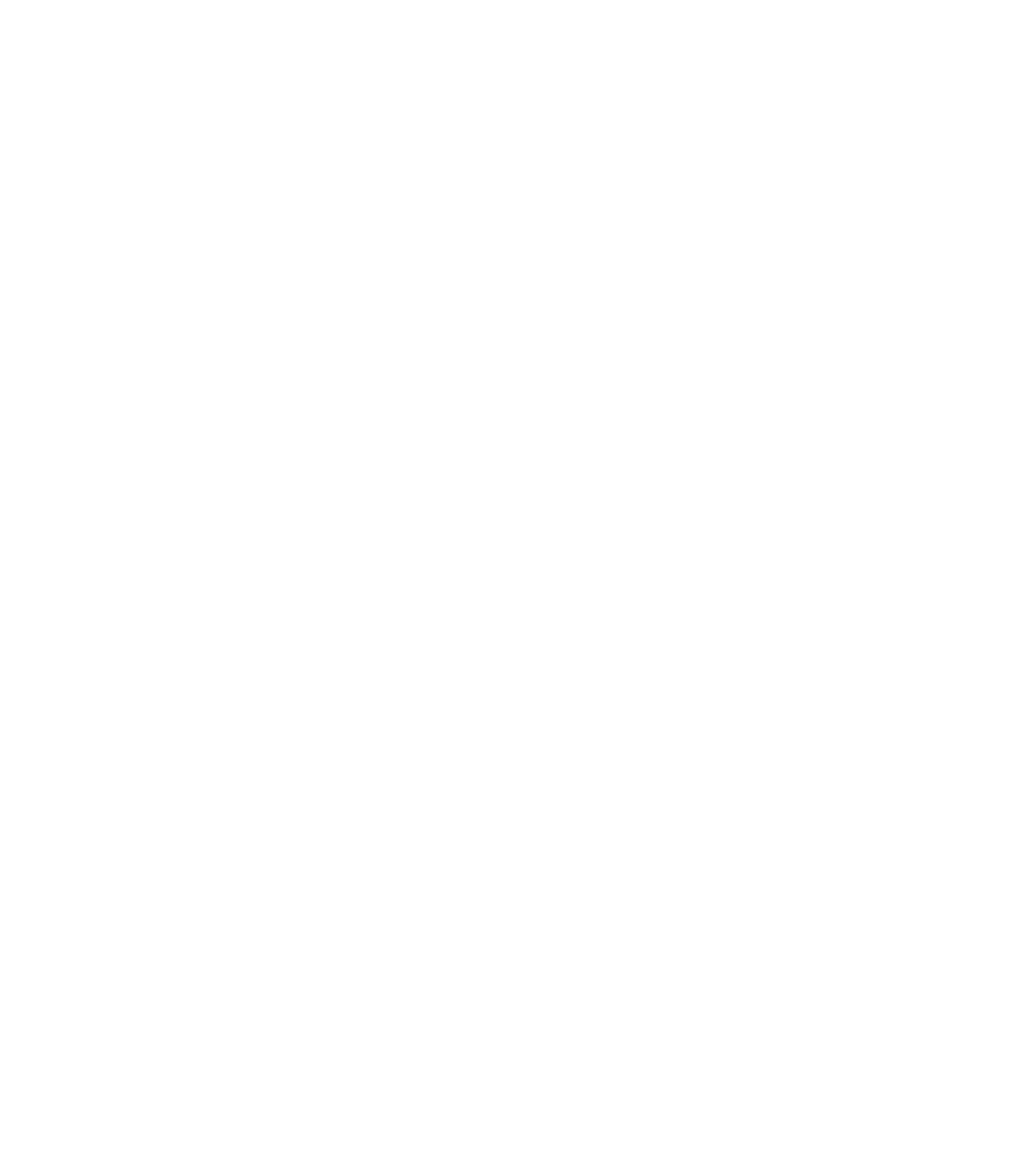
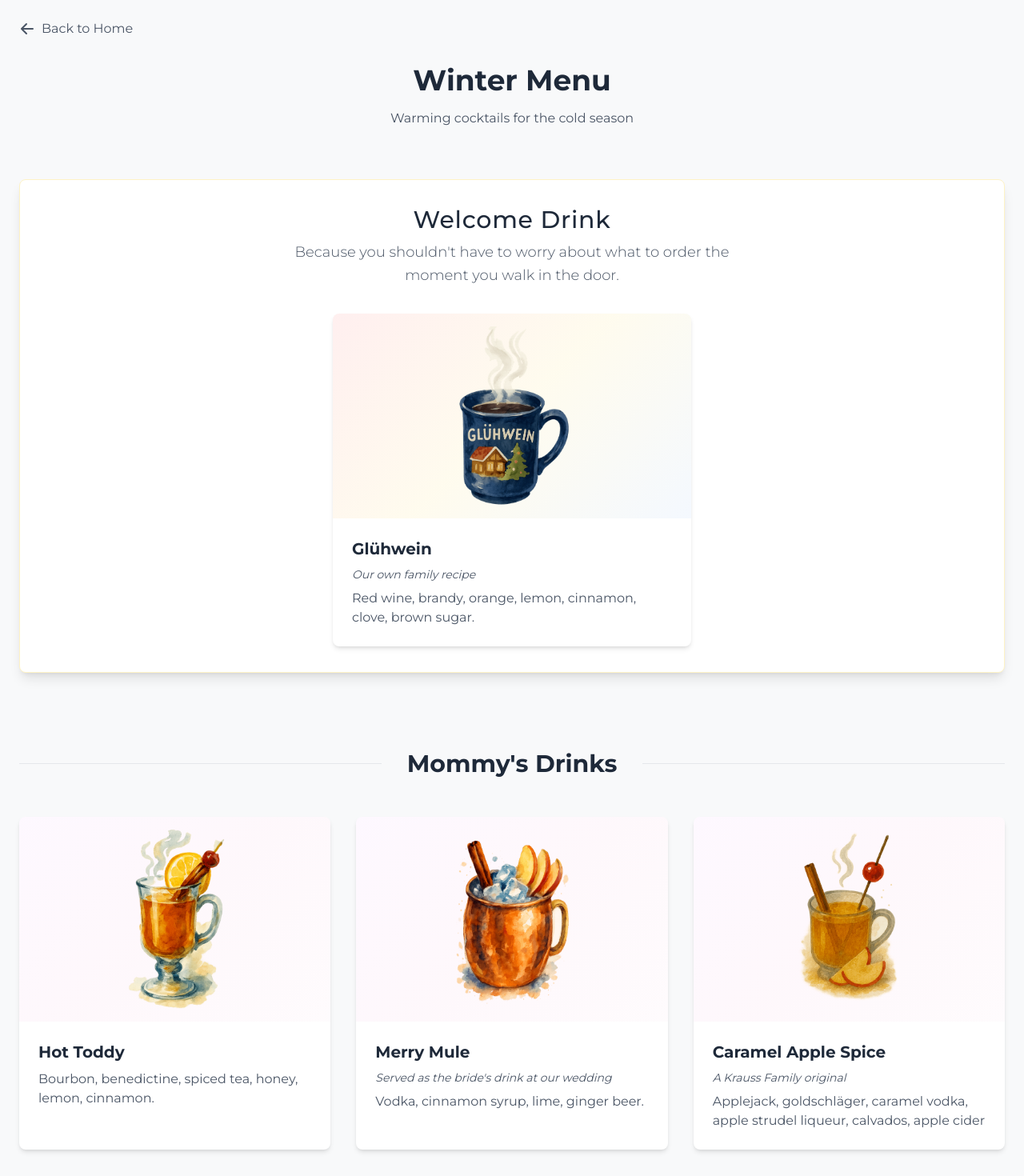
Before and after one commit to alkrauss48/the-krauss-haus, a SvelteKit app: page /winter-menu in a window 1280 px wide. Shown: the top 1470 px of the page at 80% size. Built offline with nearby package versions, Linux system fonts and the light colour scheme.

Commit message:
fix: update margins after new postcss changes

```diff
--- a/src/lib/components/FeaturedDrink.svelte
+++ b/src/lib/components/FeaturedDrink.svelte
@@ -11,7 +11,7 @@
 </script>
 
 <section
-	class="bg-white rounded-lg shadow-lg p-8 border border-amber-100 relative overflow-hidden"
+	class="bg-white rounded-lg shadow-lg p-8 mb-24 border border-amber-100 relative overflow-hidden"
 	in:fly={{ y: 20, duration: 400, delay: 500 }}
 >
 	<div class="max-w-xl mx-auto">
--- a/src/routes/+page.svelte
+++ b/src/routes/+page.svelte
@@ -80,6 +80,12 @@
 		<MenuLink href="/summer-menu" label="Summer Menu" />
 		<MenuLink href="/tiki-menu" label="Tiki Menu" />
 		<MenuLink href="/winter-menu" label="Winter Menu" />
+	</nav>
+
+	<nav
+		class="flex flex-col gap-4 w-full max-w-[320px] sm:max-w-[400px]"
+		aria-label="Secondary Menu Navigation"
+	>
 		<MenuLink href="/syrups" label="Homemade Syrups" variant="secondary" />
 	</nav>
 
--- a/src/routes/summer-menu/+page.svelte
+++ b/src/routes/summer-menu/+page.svelte
@@ -29,7 +29,7 @@
 			<FeaturedDrink {featuredDrink} />
 
 			{#each categories as category, i (category.title)}
-				<section class="relative" in:fly={{ y: 20, duration: 400, delay: 600 + i * 100 }}>
+				<section class="relative mb-24" in:fly={{ y: 20, duration: 400, delay: 600 + i * 100 }}>
 					<!-- Category Header with decorative line -->
 					<div class="flex items-center mb-12">
 						<div class="flex-1 h-px bg-gray-200"></div>
--- a/src/routes/tiki-menu/+page.svelte
+++ b/src/routes/tiki-menu/+page.svelte
@@ -26,7 +26,7 @@
 
 		<div class="space-y-24">
 			{#each categories as category, i (category.title)}
-				<section class="relative" in:fly={{ y: 20, duration: 400, delay: 600 + i * 100 }}>
+				<section class="relative mb-24" in:fly={{ y: 20, duration: 400, delay: 600 + i * 100 }}>
 					<!-- Category Header with decorative line -->
 					<div class="flex items-center mb-12">
 						<div class="flex-1 h-px bg-gray-200"></div>
--- a/src/routes/winter-menu/+page.svelte
+++ b/src/routes/winter-menu/+page.svelte
@@ -29,7 +29,7 @@
 			<FeaturedDrink {featuredDrink} />
 
 			{#each categories as category, i (category.title)}
-				<section class="relative" in:fly={{ y: 20, duration: 400, delay: 600 + i * 100 }}>
+				<section class="relative mb-24" in:fly={{ y: 20, duration: 400, delay: 600 + i * 100 }}>
 					<!-- Category Header with decorative line -->
 					<div class="flex items-center mb-12">
 						<div class="flex-1 h-px bg-gray-200"></div>
```
